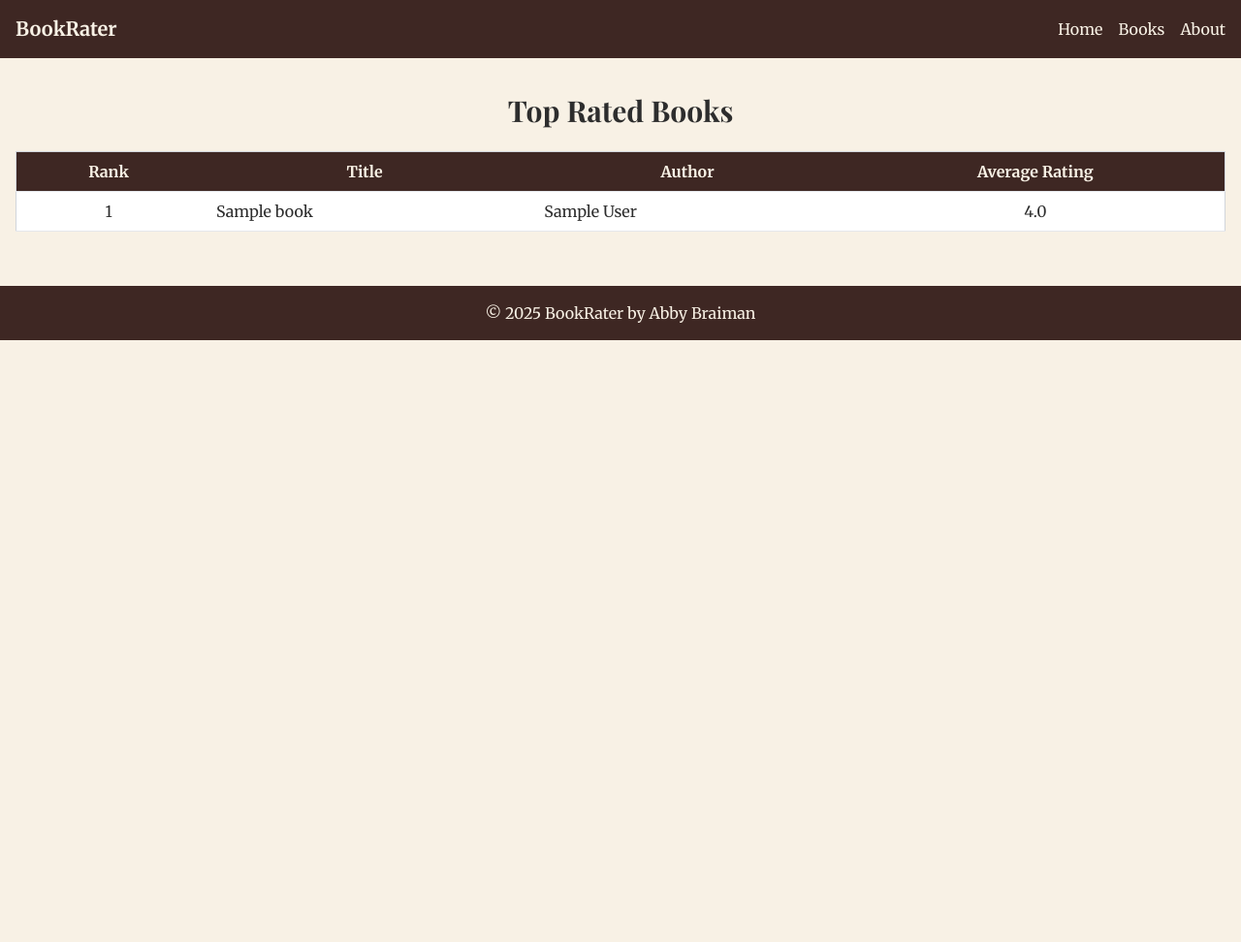
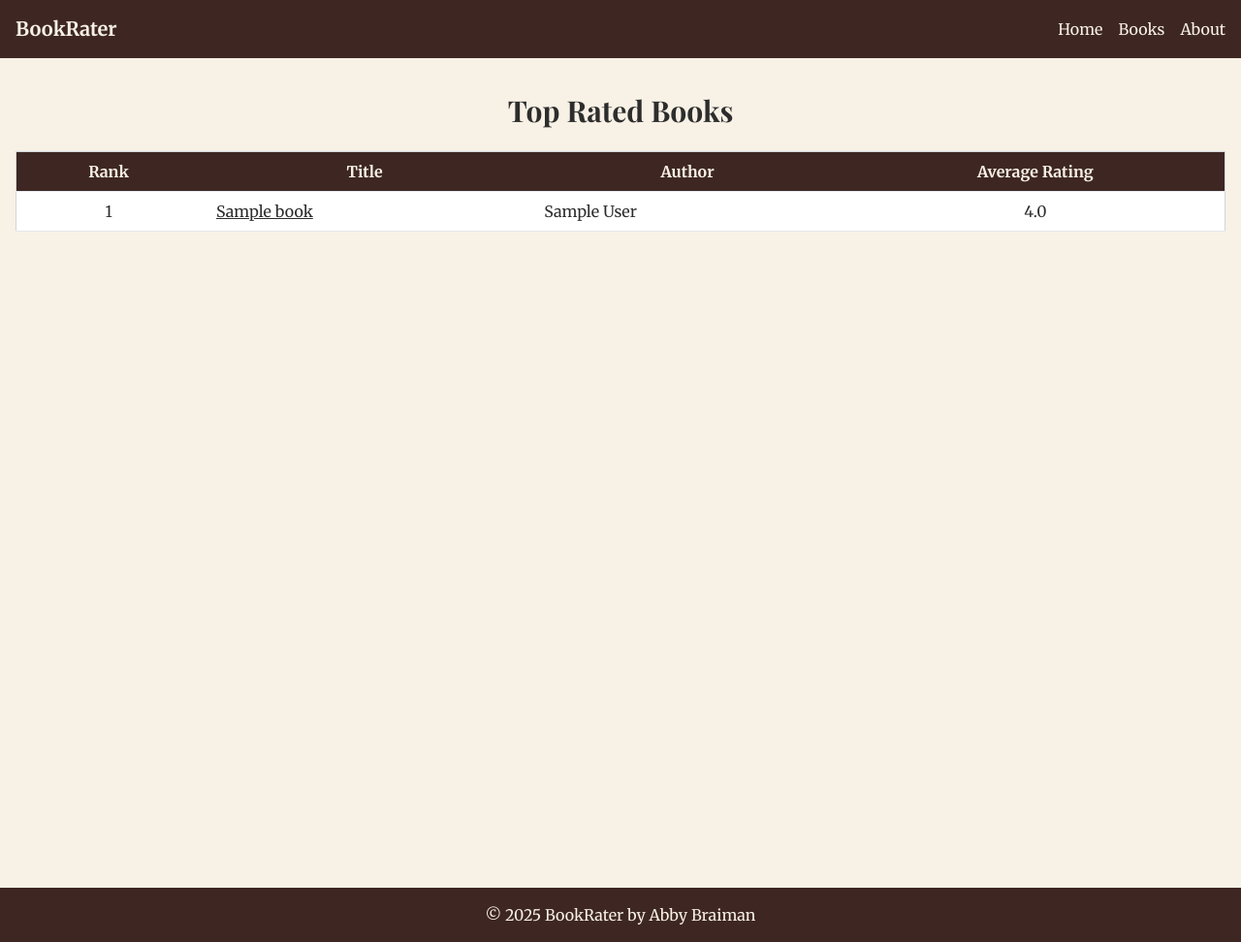
Before and after one commit to abraibrai/cs50finalproj-bookrater, a Flask app: page / in a window 1280 px wide. Shown: the whole page at 97% size. Before the commit the page ends 351 px from the top, so only its background shows below. Run offline with Flask 3, Linux system fonts and the light colour scheme; tables that the repository leaves empty hold one stand-in row (values such as "Sample post"); some libraries are stand-ins or nearby versions.

Commit message:
styling and hyperlinking of table

```diff
--- a/static/scripts.js
+++ b/static/scripts.js
@@ -0,0 +1,20 @@
+// Function to search a book by ISBN and navigate to a page
+function searchBookByISBN(isbn) {
+    // This function is optional now since the link is already set
+    var googleSearchURL = `https://www.google.com/search?q=${isbn}`;
+    const link = document.querySelector(`a[data-isbn="${isbn}"]`);
+
+    // Open the link in a new window when clicked
+    window.open(googleSearchURL, '_blank');
+}
+
+// Add event listeners for each book title
+document.querySelectorAll('.book-title').forEach(function (element) {
+    element.addEventListener('click', function (event) {
+        // Get the ISBN from the data attribute
+        const isbn = event.target.getAttribute('data-isbn');
+
+        // Call the search function (if you want to open in a new window too)
+        searchBookByISBN(isbn);
+    });
+});
--- a/static/styles.css
+++ b/static/styles.css
@@ -68,6 +68,14 @@
     color: #F4CE8D !important;
   }
 
+  table a {
+    text-decoration: underline;
+  }
+
+  table a:hover {
+    color: #F4CE8D;
+  }
+
   /* Text fonts */
   h1, h2, h3 {
     font-family: 'Playfair Display', serif;
@@ -98,3 +106,18 @@
   .border-charcoal {
     border-color: #2D2D2D;
   }
+
+/* Body Flexboxing */
+body {
+    display: flex;
+    flex-direction: column;
+    min-height: 100vh
+}
+
+main {
+    flex: 1;
+}
+
+footer {
+    margin-top: auto;
+}
--- a/templates/index.html
+++ b/templates/index.html
@@ -3,7 +3,7 @@
 {% block content %}
 <h1 class="text-3xl font-bold text-center mb-6">Top Rated Books</h1>
 <!-- Scrollable table container -->
-<div class="'overflow-x-auto max-h-96">
+<div class="overflow-x-auto h-[calc(100vh-6rem)] overflow-y-auto">
     <table class="min-w-full bg-white border border-gray-300">
         <thead class="bg-coffeeBean text-ivory">
             <tr>
@@ -17,7 +17,9 @@
             {% for book in top_books %}
             <tr class="hover:bg-gray-200">
                 <td class="py-2 px-4 border-b text-center">{{ loop.index }}</td>
-                <td class="py-2 px-4 border-b">{{ book.title }}</td>
+                <td class="py-2 px-4 border-b">
+                    <a href="https://www.google.com/search?q={{ book.isbn }}" class="book-title" data-isbn="{{ book.isbn }}">{{ book.title }}</a>
+                </td>
                 <td class="py-2 px-4 border-b">{{ book.author }}</td>
                 <td class="py-2 px-4 border-b text-center">{{ book.average_rating }}</td>
             </tr>
--- a/templates/layout.html
+++ b/templates/layout.html
@@ -5,6 +5,7 @@
         <meta charset="UTF-8">
         <meta name="viewport" content="width=device-width, initial-scale=1.0">
         <title>{% block title %}BookRater{% endblock %}</title>
+        <link rel="icon" href="{{ url_for('static', filename='favicon.ico') }}" type="image/x-icon">
         <link href="https://fonts.googleapis.com/css2?family=Playfair+Display:wght@400;700&family=Merriweather:wght@400;700&display=swap" rel="stylesheet">
         <link href="/static/styles.css" rel="stylesheet">
         <script src="https://cdn.tailwindcss.com?plugins=typography,forms,aspect-ratio,line-clamp"></script>
@@ -59,5 +60,7 @@
         <footer class="bg-coffeeBean text-ivory p-4 mt-10">
             <p class="text-center">&copy; 2025 BookRater by Abby Braiman</p>
         </footer>
+        <!-- Link to Scripts -->
+        <script src="{{ url_for('static', filename='scripts.js') }}"></script>
     </body>
 </html>
```
